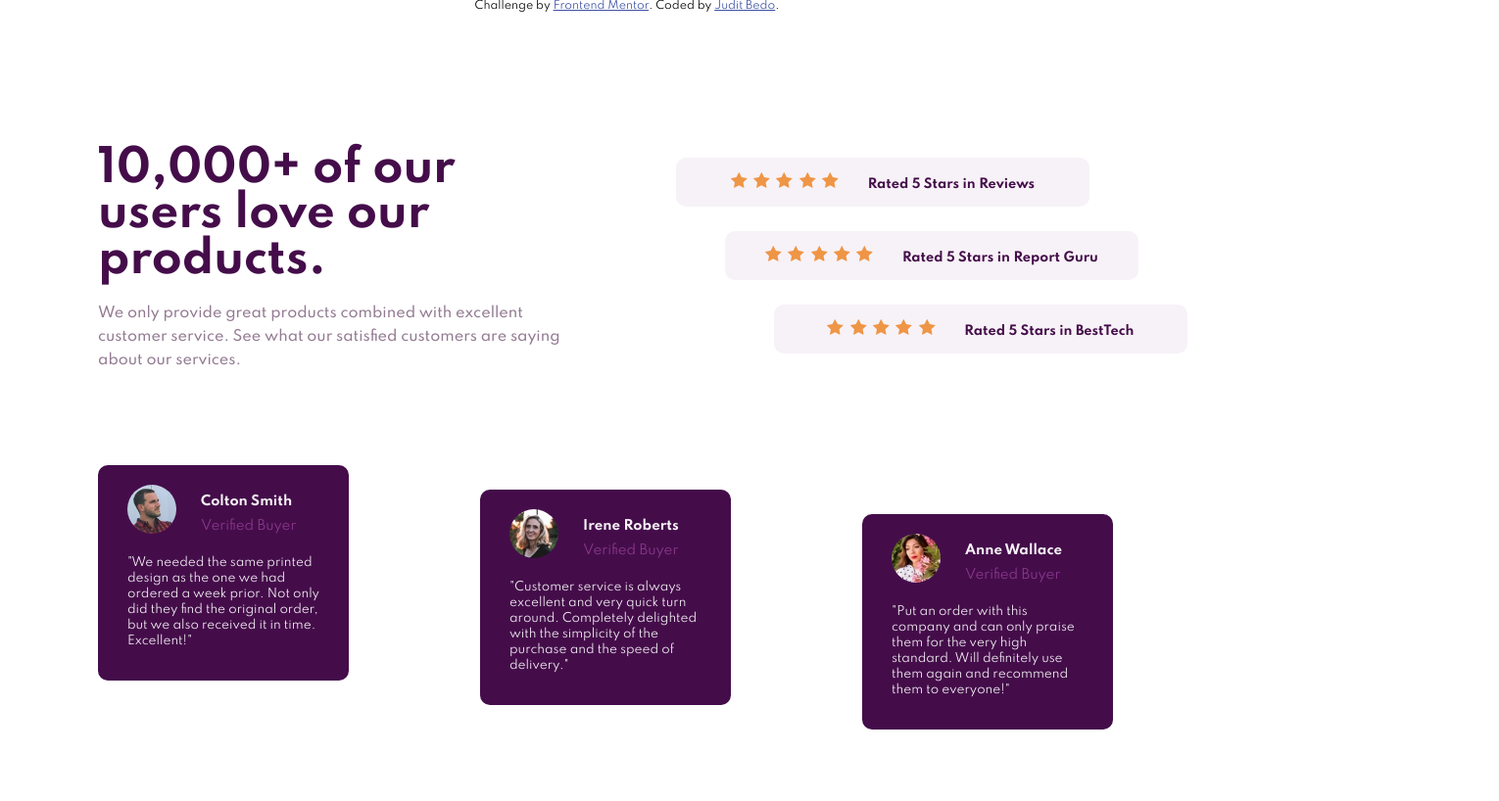
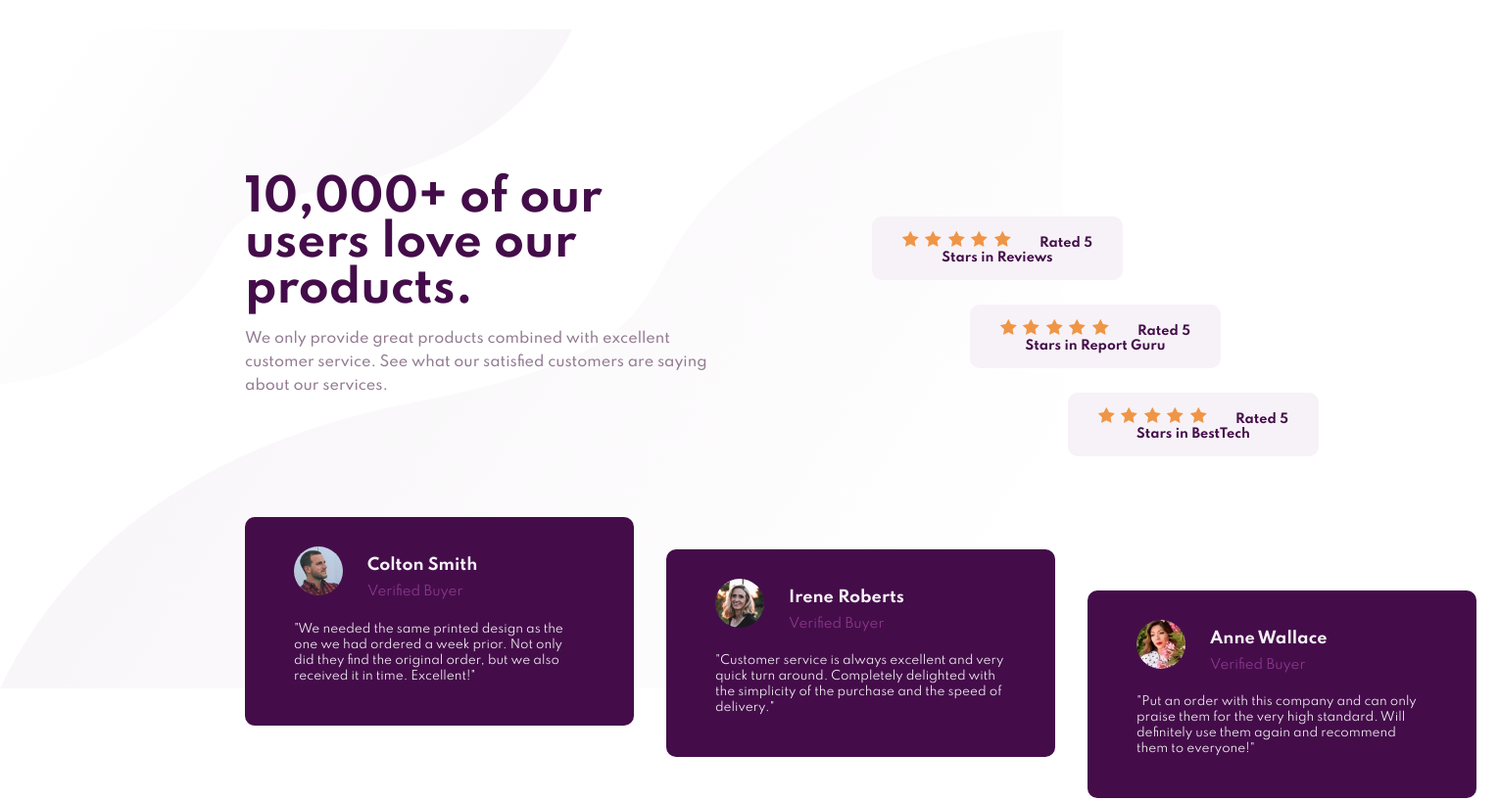
Before and after one commit to JuditB84/Social-Proof-Section, a plain HTML site: page index.html in a window 1280 px wide. Shown: the top 818 px of the page at 98% size, 1530 px wide, since content can reach past the window. Drawn offline with Linux system fonts and the light colour scheme.

Commit message:
Updated coding

```diff
--- a/index.html
+++ b/index.html
@@ -14,17 +14,20 @@
 
   <link href="https://fonts.googleapis.com/css2?family=Spartan:wght@400;500;700&display=swap" rel="stylesheet" />
 
+  <img class="background-top" src="./images/bg-pattern-top-desktop.svg" alt="background-top">
+  <img class="background-bottom" src="./images/bg-pattern-bottom-desktop.svg" alt="background-bottom">
+
 </head>
 
 <body>
 
   <div class="intro">
     <h1>10,000+ of our users love our products.</h1>
-    <h4>We only provide great products combined with excellent customer service.
-      See what our satisfied customers are saying about our services.</h4>
+    <h3>We only provide great products combined with excellent customer service.
+      See what our satisfied customers are saying about our services.</h3>
   </div>
 
-  <div class="stars">
+  <div class="stars-wrapper">
     <ul>
       <li class="reviews"><svg width="17" height="16" xmlns="http://www.w3.org/2000/svg">
           <path
@@ -92,9 +95,10 @@
     </ul>
   </div>
 
+  <div class="review-wrapper">
     <div class="colton">
-    <img src="images/image-colton.jpg" alt="Colton Smith">
-    <h5 class="name">Colton Smith</h5>
+      <img class="Profile" src="images/image-colton.jpg" alt="Colton Smith">
+      <h4 class="name">Colton Smith</h4>
       <h5 class="verified">Verified Buyer</h5>
       <p>"We needed the same printed design as the one we had ordered a week prior.
         Not only did they find the original order, but we also received it in time.
@@ -102,19 +106,20 @@
     </div>
 
     <div class="irene">
-    <img src="images/image-irene.jpg" alt="Irene Roberts">
-    <h5 class="name">Irene Roberts</h5>
+      <img class="Profile" src="images/image-irene.jpg" alt="Irene Roberts">
+      <h4 class="name">Irene Roberts</h4>
       <h5 class="verified">Verified Buyer</h5>
       <p>"Customer service is always excellent and very quick turn around. Completely
         delighted with the simplicity of the purchase and the speed of delivery."</p>
     </div>
 
     <div class="anne">
-    <img src="images/image-anne.jpg" alt="Anne Wallace">
-    <h5 class="name">Anne Wallace</h5>
+      <img class="Profile" src="images/image-anne.jpg" alt="Anne Wallace">
+      <h4 class="name">Anne Wallace</h4>
       <h5 class="verified">Verified Buyer</h5>
       <p>"Put an order with this company and can only praise them for the very high
         standard. Will definitely use them again and recommend them to everyone!"</p>
+    </div>
   </div>
 
   <div class="attribution">
--- a/style.css
+++ b/style.css
@@ -3,14 +3,26 @@
   font-family: 'Spartan', sans-serif;
 }
 
-@media only screen and (max-width: 1440px) {
+@media only screen and (max-width: 1440px) and (max-width: 375px) {
 
 }
 
+.background-top{
+  position: absolute;
+  width: auto;
+}
+
+.background-bottom{
+  position: absolute;
+  width: auto;
+}
+
 html body{
+  box-sizing: border-box;
   margin: 0;
   padding: 0;
-  height: 100%;
+  min-height: 100%;
+  position: relative;
 }
 
 h1{
@@ -24,7 +36,7 @@ h1{
   line-height: 2.9rem;
 }
 
-h4{
+h3{
   color: #937B92;
   font-weight: 500;
   text-align: left;
@@ -32,6 +44,11 @@ h4{
   font-size: 0.9rem;
   line-height: 1.5rem;
   margin-left: 50px;
+}
+
+h4{
+  color: #F7F2F7;
+  font-weight: 400;
 }
 
 h5{
@@ -49,56 +66,86 @@ li {
   list-style-type: none;
 }
 
-img{
+.Profile{
   border-radius: 100%;
   width: 50px;
   float: left;
 }
 
 .intro{
-  position: absolute;
-  margin-top: 120px;
-  margin-left: 50px;
+  position: relative;
+  top: 150px;
+  left: 200px;
 }
 
-.stars{
-  position: absolute;
-  margin-top: 145px;
-  margin-left: 250px;
+.stars-wrapper{
+  position: relative;
+  top: -50px;
+  left: 250px;
+  margin-left: 600px;
+  color: #440d4a;
+  font-weight: bold;
+  font-size: 0.8rem;
 }
 
-.subtitle{
-  color: #937B92;
+.reviews{
+  background-color: #F7F2F7;
+  border-radius: 10px;
+  padding: 15px;
+  margin-bottom: 25px;
+  width: 40%;
+  text-align: center;
+}
+
+.guru{
+  background-color: #F7F2F7;
+  border-radius: 10px;
+  padding: 15px;
+  margin-left: 100px;
+  margin-bottom: 25px;
+  width: 40%;
+  text-align: center;
+}
+
+.best-tech{
+  background-color: #F7F2F7;
+  border-radius: 10px;
+  padding: 15px;
+  margin-left: 200px;
+  text-align: center;
+  width: 40%;
+}
+
+.review-wrapper{
+  position: relative;
+  left: 250px;
 }
 
 .colton{
   background-color: #440d4a;
-  width: 20%;
   border-radius: 10px;
-  padding: 20px 30px;
-  position: absolute;
-  margin-top: 475px;
-  margin-left: 100px;
+  padding: 30px 50px;
+  width: 397px;
 }
 
 .irene{
   background-color: #440d4a;
-  width: 20%;
   border-radius: 10px;
-  padding: 20px 30px;
-  position: absolute;
-  margin-top: 500px;
-  margin-left: 490px;
+  padding: 30px 50px;
+  width: 397px;
+  position: relative;
+  left: 430px;
+  top: -180px;
 }
 
 .anne{
   background-color: #440d4a;
-  width: 20%;
   border-radius: 10px;
-  padding: 20px 30px;
-  position: absolute;
-  margin-top: 525px;
-  margin-left: 880px;
+  padding: 30px 50px;
+  width: 397px;
+  position: relative;
+  left: 860px;
+  top: -350px;
 }
 
 .name{
@@ -114,44 +161,6 @@ img{
   margin-top: 0;
 }
 
-.reviews{
-  background-color: #F7F2F7;
-  color: #440d4a;
-  border-radius: 10px;
-  padding: 15px;
-  text-align: center;
-  font-weight: bold;
-  font-size: 0.8rem;
-  width: 50%;
-  margin-left: 400px;
-  margin-bottom: 25px;
-}
-
-.guru{
-  background-color: #F7F2F7;
-  color: #440d4a;
-  border-radius: 10px;
-  padding: 15px;
-  text-align: center;
-  font-weight: bold;
-  font-size: 0.8rem;
-  width: 50%;
-  margin-left: 450px;
-  margin-bottom: 25px;
-}
-
-.best-tech{
-  background-color: #F7F2F7;
-  color: #440d4a;
-  border-radius: 10px;
-  padding: 15px;
-  text-align: center;
-  font-weight: bold;
-  font-size: 0.8rem;
-  width: 50%;
-  margin-left: 500px;
-}
-
 .attribution {
   position: relative;
   font-size: 11px;
```
Lines whose indentation alone changed are shown as unchanged.
